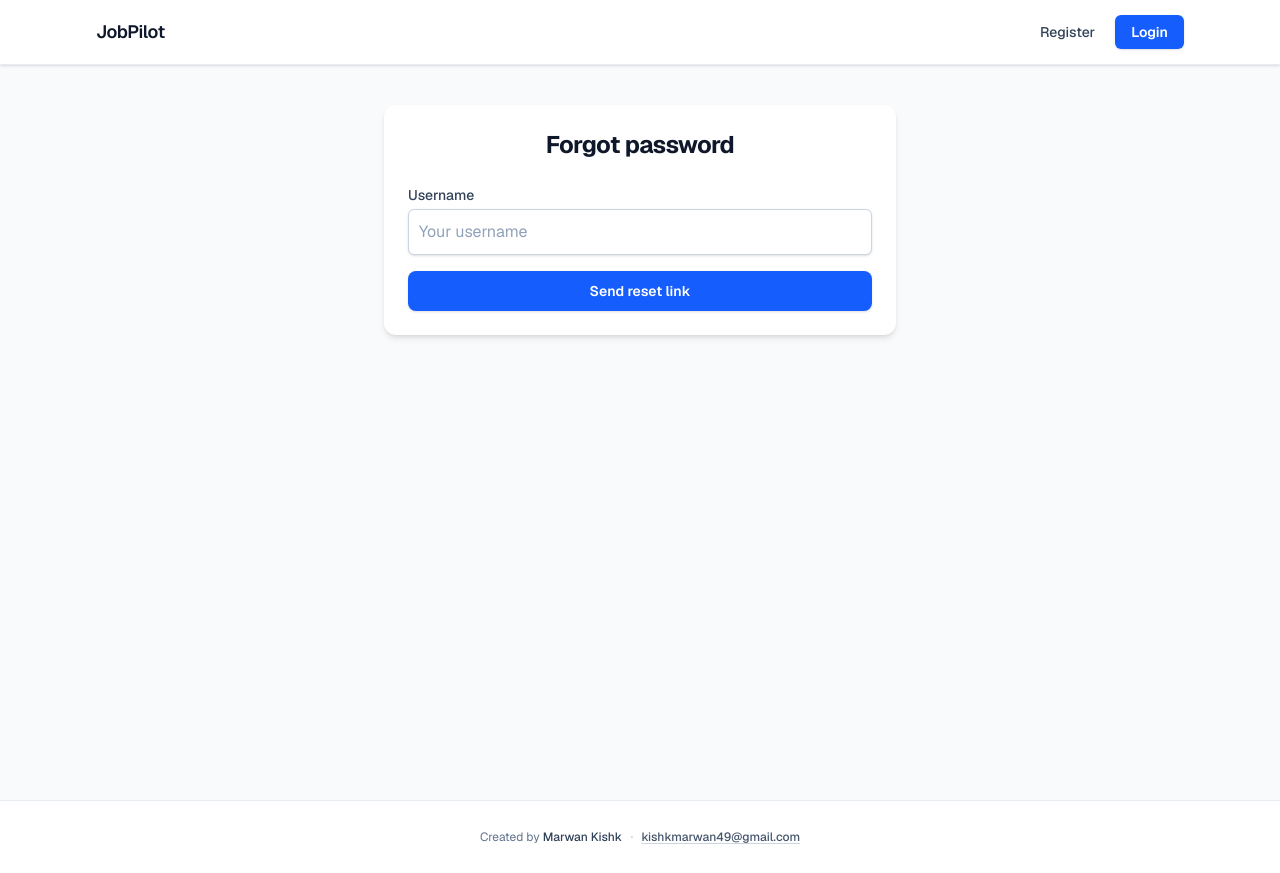
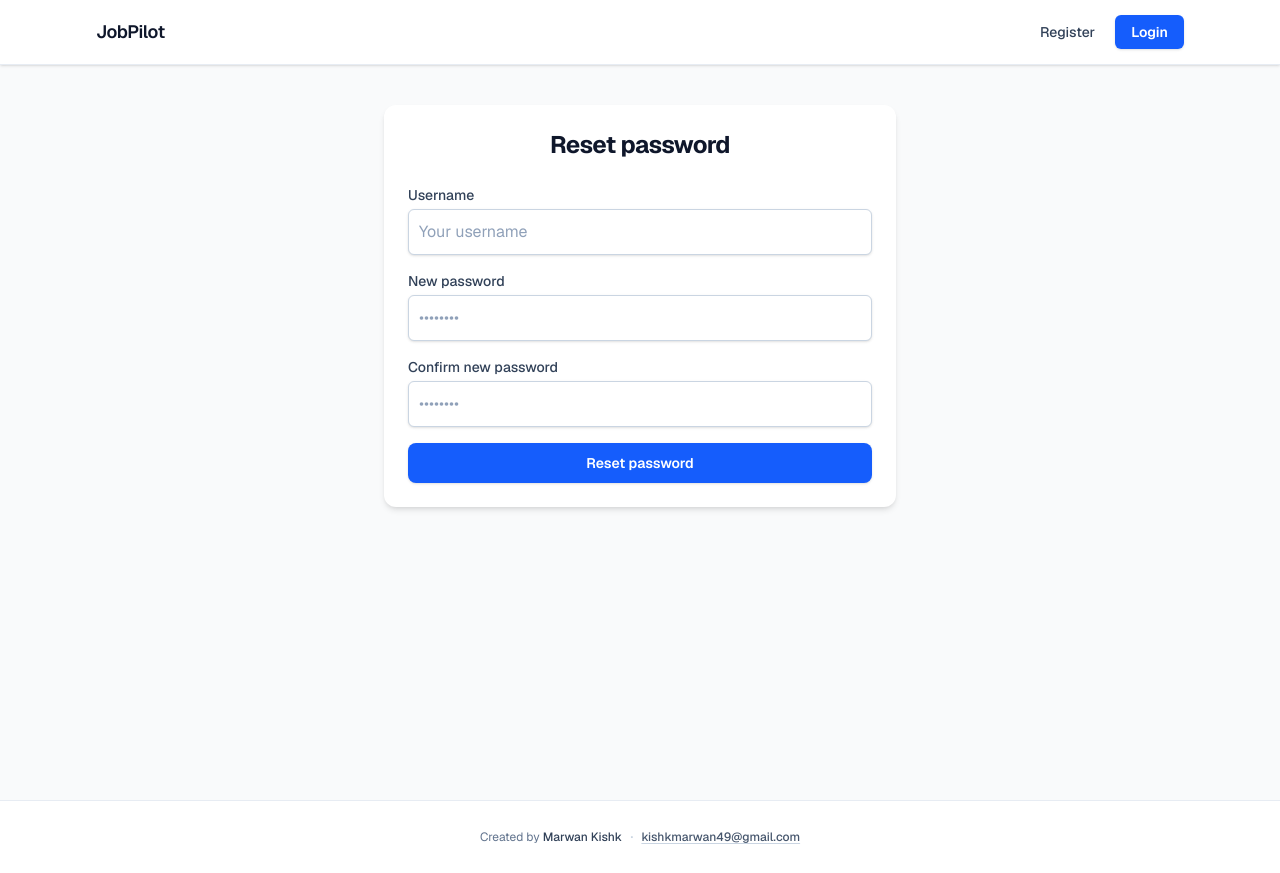
Before and after one commit to Marwankishkk/JobPilot-front-end, a Next.js app: page /forgot-password in a window 1280 px wide. Built offline with nearby package versions, Linux system fonts and the light colour scheme; no server answers.

Commit message:
update forget password

```diff
--- a/src/app/(auth)/forgot-password/page.js
+++ b/src/app/(auth)/forgot-password/page.js
@@ -9,7 +9,7 @@ export default function ForgotPasswordPage() {
       <div className="flex items-center justify-center py-10">
         <div className="w-full max-w-lg rounded-xl bg-white p-6 shadow-md">
           <h1 className="mb-6 text-center text-2xl font-bold tracking-tight text-slate-900">
-            Forgot password
+            Reset password
           </h1>
 
           <ForgotPasswordForm />
--- a/src/components/forgot-password-form.js
+++ b/src/components/forgot-password-form.js
@@ -17,39 +17,63 @@ function formatDetail(detail) {
 
 export default function ForgotPasswordForm() {
   const [username, setUsername] = useState("");
+  const [newPassword, setNewPassword] = useState("");
+  const [confirmPassword, setConfirmPassword] = useState("");
   const [error, setError] = useState("");
-  const [sent, setSent] = useState(false);
+  const [infoMessage, setInfoMessage] = useState("");
+  const [passwordReset, setPasswordReset] = useState(false);
   const [submitting, setSubmitting] = useState(false);
+
+  const passwordsMatch = newPassword === confirmPassword;
 
   async function handleSubmit(event) {
     event.preventDefault();
     setError("");
+    setInfoMessage("");
+    setPasswordReset(false);
+
+    if (newPassword !== confirmPassword) {
+      setError("New password and confirmation must match.");
+      return;
+    }
+
     setSubmitting(true);
 
     try {
-      const response = await fetch(
-        apiUrl("/users/forgot-password"),
-        {
-          method: "POST",
-          headers: { "Content-Type": "application/json" },
-          body: JSON.stringify({ username }),
-        }
-      );
+      const response = await fetch(apiUrl("/users/forgot-password"), {
+        method: "POST",
+        headers: { "Content-Type": "application/json" },
+        body: JSON.stringify({
+          username,
+          new_password: newPassword,
+        }),
+      });
 
       const data = await response.json().catch(() => ({}));
 
       if (!response.ok) {
-        setError(formatDetail(data.detail) || "Request failed");
+        setError(
+          formatDetail(data.detail) || data.message || "Request failed"
+        );
         return;
       }
 
-      setSent(true);
+      const msg =
+        typeof data.message === "string" ? data.message : "";
+      setInfoMessage(msg);
+
+      const reset =
+        msg.toLowerCase().includes("password reset") ||
+        msg.toLowerCase().includes("password has been reset");
+      setPasswordReset(reset);
     } catch {
       setError("Network error. Please try again.");
     } finally {
       setSubmitting(false);
     }
   }
+
+  const formLocked = passwordReset;
 
   return (
     <div className="space-y-4">
@@ -66,31 +90,84 @@ export default function ForgotPasswordForm() {
             className={inputClass}
             placeholder="Your username"
             required
-            disabled={sent}
+            disabled={formLocked}
           />
+        </div>
+
+        <div>
+          <label className="block text-sm font-medium text-slate-700">
+            New password
+          </label>
+          <input
+            type="password"
+            autoComplete="new-password"
+            value={newPassword}
+            onChange={(e) => setNewPassword(e.target.value)}
+            className={inputClass}
+            placeholder="••••••••"
+            required
+            disabled={formLocked}
+          />
+        </div>
+
+        <div>
+          <label className="block text-sm font-medium text-slate-700">
+            Confirm new password
+          </label>
+          <input
+            type="password"
+            autoComplete="new-password"
+            value={confirmPassword}
+            onChange={(e) => setConfirmPassword(e.target.value)}
+            className={`${inputClass} ${
+              confirmPassword && !passwordsMatch
+                ? "border-rose-500 focus:border-rose-500 focus:ring-rose-500/30"
+                : ""
+            }`}
+            placeholder="••••••••"
+            required
+            disabled={formLocked}
+          />
+          {confirmPassword && !passwordsMatch && (
+            <p className="mt-1 text-sm text-rose-600">
+              Passwords do not match.
+            </p>
+          )}
         </div>
 
         {error && (
           <p className="text-sm font-medium text-rose-600">{error}</p>
         )}
 
-        {sent && (
-          <p className="text-sm text-slate-600">
-            If an account exists for that username, you will receive a link to
-            reset your password.
+        {infoMessage && (
+          <p
+            className={`text-sm ${
+              passwordReset ? "font-medium text-emerald-700" : "text-slate-600"
+            }`}
+          >
+            {infoMessage}
+          </p>
+        )}
+
+        {passwordReset && (
+          <p>
+            <Link
+              href="/login"
+              className="text-sm font-medium text-blue-600 hover:text-blue-500"
+            >
+              Go to login
+            </Link>
           </p>
         )}
 
         <button
           type="submit"
-          disabled={sent || submitting}
+          disabled={formLocked || submitting || !passwordsMatch}
           className="w-full rounded-lg bg-blue-600 py-2.5 text-sm font-semibold text-white shadow-sm transition-colors hover:bg-blue-700 focus:outline-none focus-visible:ring-2 focus-visible:ring-blue-500 focus-visible:ring-offset-2 disabled:pointer-events-none disabled:opacity-60"
         >
-          {submitting ? "Sending…" : sent ? "Link sent" : "Send reset link"}
+          {submitting ? "Updating…" : formLocked ? "Done" : "Reset password"}
         </button>
       </form>
-
-
     </div>
   );
 }
```
